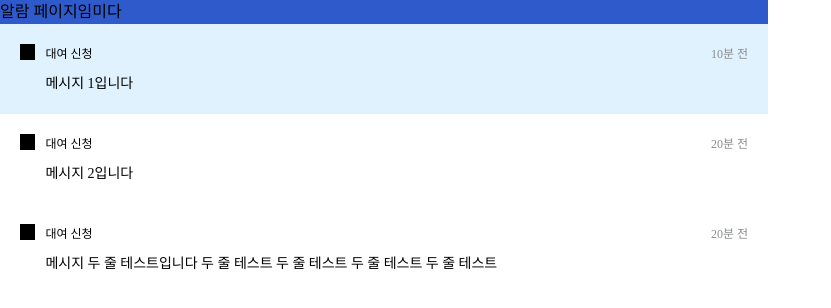
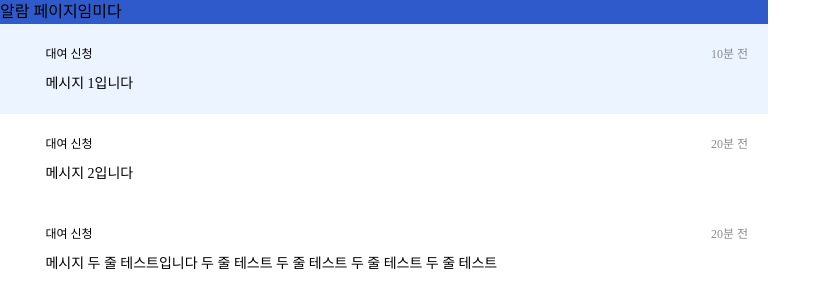
Before and after one commit to billilge/frontend, a Next.js app: page /mobile/admin/notification in a window 1280 px wide. Shown: the top 308 px of the page, without its empty margins (0-831 px from the left). Built offline with nearby package versions, Linux system fonts and the light colour scheme.

Commit message:
design: 세팅에 없는 색 추가 및 svg 경로 수정

```diff
--- a/src/app/globals.css
+++ b/src/app/globals.css
@@ -3,7 +3,6 @@
 @tailwind utilities;
 
 :root {
-
   @media (prefers-color-scheme: dark) {
     :root {
       --background: #0a0a0a;
--- a/src/components/mobile/common/NotificationItem/index.tsx
+++ b/src/components/mobile/common/NotificationItem/index.tsx
@@ -20,10 +20,12 @@ export default function NotificationItem({
   return (
     <Link className="w-full" href={link}>
       <section
-        className={cn('flex w-full gap-2.5 p-5', isRead ? '' : 'bg-sky-100')}
+        className={cn(
+          'flex w-full gap-2.5 p-5',
+          isRead ? '' : 'bg-main-background',
+        )}
       >
-        {/* svg 안 먹혀서 아이콘 임시 대처 */}
-        <div className="flex h-4 w-4 bg-black" />
+        <div className="flex h-4 w-4">{/* <IconBell /> */}</div>
 
         <section className="flex w-full flex-col items-start gap-2.5 text-sm font-medium">
           <section className="flex w-full justify-between">
--- a/tailwind.config.ts
+++ b/tailwind.config.ts
@@ -26,6 +26,8 @@ export default {
         'main-primary': '#2E5ACC',
         'main-secondary': '#899FD8',
         'main-tertiary': '#C0C9E0',
+        'main-caption': '#5294FF',
+        'main-background': '#ECF4FF',
         'gray-primary': '#37393C',
         'gray-secondary': '#898C8E',
         'gray-tertiary': '#F2F1F1',
```
Also changed, not shown: public/assets/icon-bell.svg (renamed from public/icon-bell.svg).
